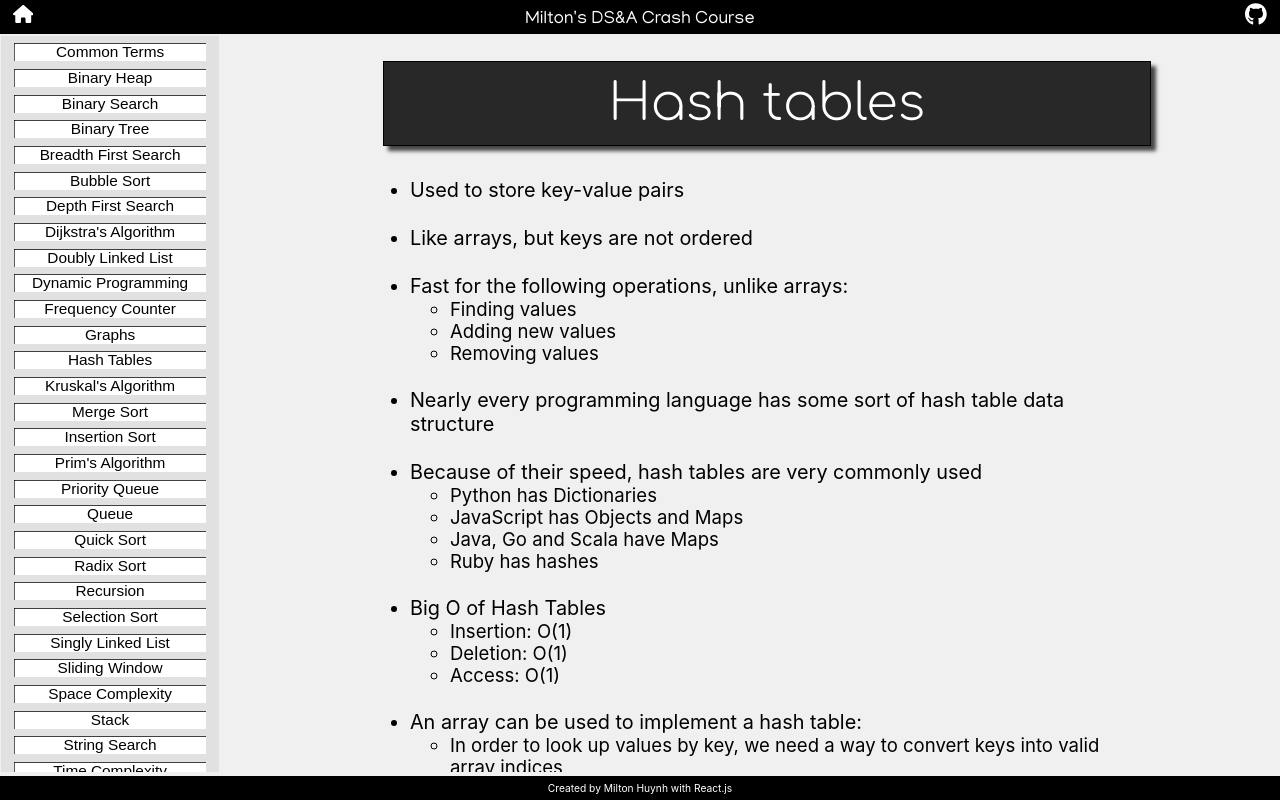
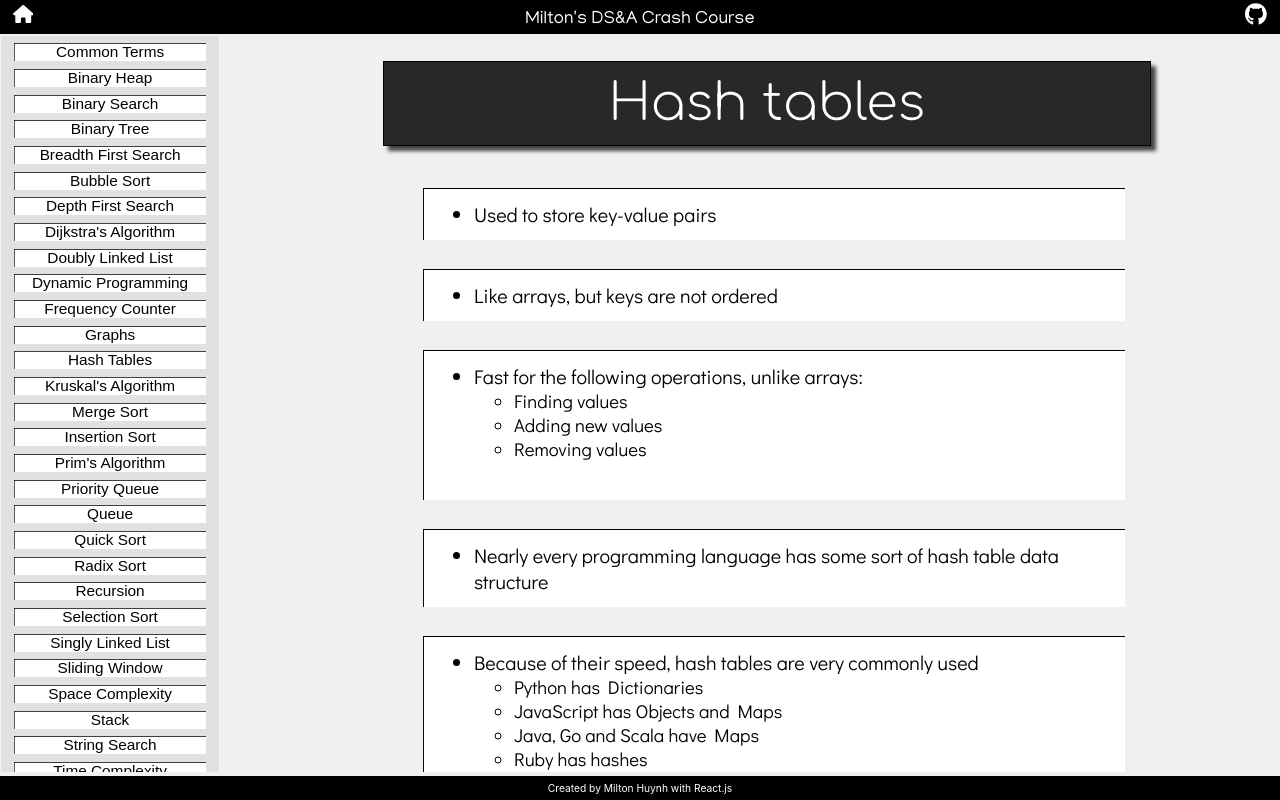
Before and after one commit to miltonhuynh/DSA-guide, a React (Create React App) app in the folder app/: page /DSA-guide/HashTables in a window 1280 px wide. Built offline with nearby package versions, Linux system fonts and the light colour scheme; a web font is replaced by a local one.

Commit message:
updated hash tables page to new style

```diff
--- a/app/src/App.css
+++ b/app/src/App.css
@@ -154,8 +154,7 @@ body,html {
 
 .Code-sm {
   font-size: 0.9vw;
-  color: white;
-  border: 0.1vw solid white;
+  border: 0.1vw solid black;
   padding: 1.5vw 3vw 1.5vw 3vw;
   margin: 2vw 0vw 2vw 0vw;
 }
--- a/app/src/Concepts/HashTables.js
+++ b/app/src/Concepts/HashTables.js
@@ -80,8 +80,9 @@ export default function HashTables() {
       <div class="Concept_title">Hash tables</div>
       <div class="Container font-m">
         <ul>
-          <li>Used to store key-value pairs</li><br/>
-          <li>Like arrays, but keys are not ordered</li><br/>
+          <div class="Section"><li>Used to store key-value pairs</li></div>
+          <div class="Section"><li>Like arrays, but keys are not ordered</li></div>
+          <div class="Section">
             <li>
               Fast for the following operations, unlike arrays:
               <ul class="font-sm">
@@ -90,7 +91,9 @@ export default function HashTables() {
                 <li>Removing values</li>
               </ul><br/>
             </li>
-          <li>Nearly every programming language has some sort of hash table data structure</li><br/>
+          </div>
+          <div class="Section"><li>Nearly every programming language has some sort of hash table data structure</li></div>
+          <div class="Section">
             <li>
               Because of their speed, hash tables are very commonly used
               <ul class="font-sm">
@@ -98,8 +101,10 @@ export default function HashTables() {
                 <li>JavaScript has Objects and Maps</li>
                 <li>Java, Go and Scala have Maps</li>
                 <li>Ruby has hashes</li>
-            </ul><br/>
+              </ul>
             </li>
+          </div>
+          <div class="Section">
             <li>
               Big O of Hash Tables
               <ul class="font-sm">
@@ -107,7 +112,9 @@ export default function HashTables() {
                 <li>Deletion: O(1)</li>
                 <li>Access: O(1)</li>
               </ul>
-          </li><br/>
+            </li>
+          </div>
+          <div class="Section">
             <li>
               An array can be used to implement a hash table:
               <ul class="font-sm">
@@ -121,6 +128,7 @@ export default function HashTables() {
                     <li>Doesn't cluster outputs at specific indices, but distributes uniformly</li>
                     <li>Deterministic (same input yields same output)</li>
                   </ul><br/>
+
                   <li>
                     Example of a hash function that takes in a string and returns a key:
                     <div class="Code-sm">
@@ -175,15 +183,17 @@ export default function HashTables() {
                 </li>
               </ul>
             </li>
+          </div>
         </ul>
         <div class="font-l">JavaScript Implementation</div>
-        <div class="Code">
+        <div class="Code Section">
           <pre>
             <code>
               {implementation}
             </code>
           </pre>
         </div>
+        <div class="Section">
           <div class="font-l">
             LeetCode examples
             <div class="font-m indent">
@@ -191,7 +201,8 @@ export default function HashTables() {
                 <li><a class="Link-yellow" rel="noreferrer" target="_blank" href="https://leetcode.com/problems/reduce-array-size-to-the-half/">Reduce Array Size to The Half [Medium]</a></li>
                 <li><a class="Link-red" rel="noreferrer" target="_blank" href="https://leetcode.com/problems/word-ladder/">Word Ladder [Hard]</a></li>
             </div>
-        </div><br/>
+          </div>
+        </div>
       </div>
     </div>
   )
```
Lines whose indentation alone changed are shown as unchanged.
